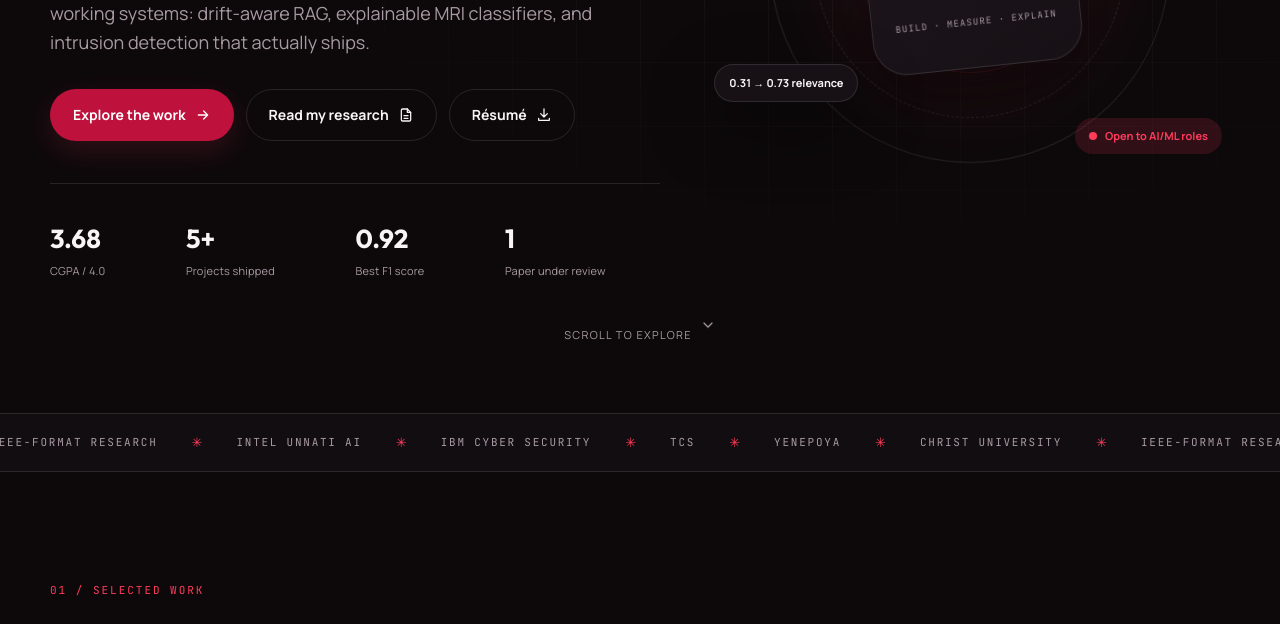
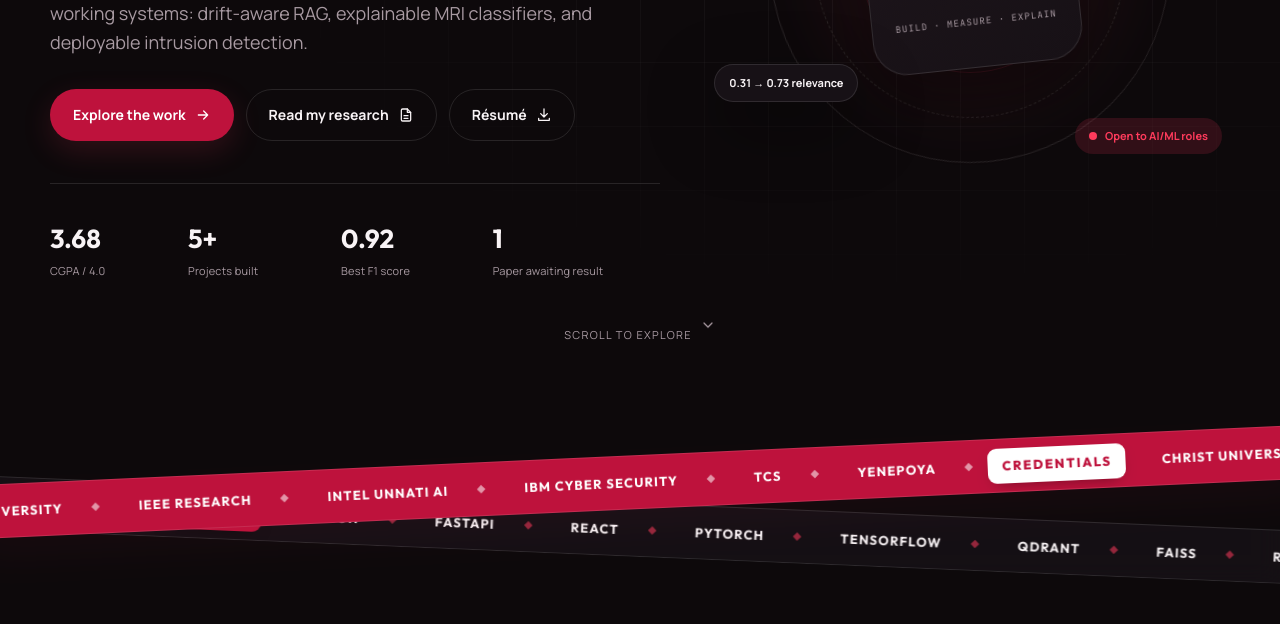
Before and after one commit to abhi6744/abhi6744.github.io, a plain HTML site: page index.html in a window 1280 px wide. Shown: the part 527-1151 px from the top of the page. Drawn offline with Linux system fonts and the light colour scheme.

Commit message:
Refine portfolio copy and add interactive two-band tape

```diff
--- a/assets/css/style.css
+++ b/assets/css/style.css
@@ -108,7 +108,7 @@ img, svg { max-width: 100%; }
 .menu-toggle { display: none; }
 
 /* ---------- Hero ---------- */
-.hero { position: relative; padding: 96px 0 70px; overflow: hidden; }
+.hero { position: relative; padding: 96px 0 110px; overflow: hidden; }
 .hero-grid-bg {
   position: absolute; inset: 0; pointer-events: none;
   background-image: linear-gradient(var(--border) 1px, transparent 1px), linear-gradient(90deg, var(--border) 1px, transparent 1px);
@@ -166,13 +166,45 @@ img, svg { max-width: 100%; }
 .scroll-cue { position: relative; display: flex; align-items: center; justify-content: center; gap: 8px; margin-top: 46px; color: var(--muted); font-size: 11px; letter-spacing: .12em; text-transform: uppercase; }
 .scroll-cue .icon { animation: float 2s ease-in-out infinite; }
 
-/* ---------- Marquee ---------- */
-.marquee { overflow: hidden; border-block: 1px solid var(--border); background: var(--bg-2); padding: 18px 0; }
-.marquee-track { display: flex; align-items: center; gap: 34px; width: max-content; animation: marquee 34s linear infinite; }
-.marquee-track span { font-family: "JetBrains Mono", monospace; font-size: 11px; letter-spacing: .16em; color: var(--muted); white-space: nowrap; }
-.marquee-track i { color: var(--accent); font-style: normal; font-size: 13px; }
-@keyframes marquee { to { transform: translateX(-50%); } }
-.marquee:hover .marquee-track { animation-play-state: paused; }
+/* ---------- Interactive tape ---------- */
+.tape { position: relative; height: 190px; margin-top: -46px; overflow: hidden; z-index: 2; }
+.tape-band {
+  position: absolute; left: -4%; width: 108%; height: 54px; display: flex; align-items: center;
+  overflow: hidden; border-top: 1px solid var(--border); border-bottom: 1px solid var(--border);
+}
+.tape-band--a {
+  top: 48px; transform: rotate(-2.6deg); background: var(--accent-solid); color: #fff;
+  box-shadow: 0 20px 50px -20px var(--accent-soft); z-index: 2;
+}
+.tape-band--b {
+  top: 96px; transform: rotate(2.4deg); color: var(--text);
+  background: color-mix(in srgb, var(--surface) 78%, transparent);
+  backdrop-filter: blur(12px); -webkit-backdrop-filter: blur(12px);
+}
+.tape-track { display: flex; width: max-content; animation: tape-marquee 42s linear infinite; will-change: transform; }
+.tape-band--b .tape-track { animation-direction: reverse; animation-duration: 52s; }
+.tape-band:hover .tape-track, .tape-band:focus-within .tape-track { animation-play-state: paused; }
+.tape-set { display: flex; align-items: center; }
+.tape-lead, .tape-item {
+  display: inline-flex; align-items: center; gap: 12px; padding: 0 16px 0 24px;
+  font-family: "Outfit", sans-serif; font-size: 13px; font-weight: 700;
+  letter-spacing: .09em; text-transform: uppercase; white-space: nowrap;
+  transition: opacity .25s ease, transform .25s ease;
+}
+.tape-item::after {
+  content: ""; width: 6px; height: 6px; margin-left: 18px;
+  transform: rotate(45deg); background: currentColor; opacity: .55;
+}
+.tape-lead {
+  padding: 7px 14px; margin-right: 12px; border-radius: 9px;
+  background: #fff; color: var(--accent-solid); font-weight: 800; letter-spacing: .14em;
+  box-shadow: 0 6px 16px -8px rgba(0, 0, 0, .5);
+}
+.tape-band--b .tape-lead { background: var(--accent-solid); color: #fff; }
+.tape-band--b .tape-item::after { color: var(--accent); }
+.tape-lead:hover, .tape-item:hover { opacity: .72; transform: translateY(-1px); }
+.tape-lead:focus-visible, .tape-item:focus-visible { outline: 2px solid #fff; outline-offset: -5px; }
+@keyframes tape-marquee { to { transform: translateX(-50%); } }
 
 /* ---------- Sections ---------- */
 .section { padding: 110px 0; }
@@ -369,7 +401,12 @@ body.modal-open { overflow: hidden; }
   .container { width: min(var(--max), calc(100% - 32px)); }
   .section { padding: 78px 0; }
   .header-resume { display: none; }
-  .hero { padding-top: 60px; }
+  .hero { padding-top: 60px; padding-bottom: 90px; }
+  .tape { height: 160px; margin-top: -28px; }
+  .tape-band { height: 46px; }
+  .tape-band--a { top: 38px; transform: rotate(-4deg); }
+  .tape-band--b { top: 82px; transform: rotate(4deg); }
+  .tape-lead, .tape-item { font-size: 10px; padding-left: 18px; }
   .hero-stats { grid-template-columns: repeat(2, 1fr); gap: 18px; }
   .hero-visual { min-height: 340px; }
   .orbit-one { width: 300px; height: 300px; }
@@ -400,4 +437,5 @@ body.modal-open { overflow: hidden; }
   html { scroll-behavior: auto; }
   *, *::before, *::after { animation-duration: .01ms !important; animation-iteration-count: 1 !important; transition-duration: .01ms !important; }
   .reveal { opacity: 1; transform: none; }
+  .tape-track { animation: none; }
 }
--- a/assets/js/script.js
+++ b/assets/js/script.js
@@ -67,6 +67,9 @@
     }, { rootMargin: "-45% 0px -50% 0px" });
     sections.forEach((s) => navObserver.observe(s));
   }
+
+  /* ---------- Decorative tape duplicates stay out of tab order ---------- */
+  $$('.tape-set[aria-hidden="true"] a').forEach((link) => link.setAttribute("tabindex", "-1"));
 
   /* ---------- Scroll reveal ---------- */
   const reveals = $$(".reveal");
--- a/index.html
+++ b/index.html
@@ -10,7 +10,7 @@
   <link rel="canonical" href="https://abhi6744.github.io/">
   <meta property="og:type" content="website">
   <meta property="og:title" content="Abhinav G — AI / ML Student, Builder &amp; Researcher">
-  <meta property="og:description" content="MCA student. AI/ML builder. Researcher. Turning research into systems that actually work.">
+  <meta property="og:description" content="MCA student. AI/ML builder. Researcher. Turning research into practical AI systems.">
   <link rel="preconnect" href="https://fonts.googleapis.com">
   <link rel="preconnect" href="https://fonts.gstatic.com" crossorigin>
   <link href="https://fonts.googleapis.com/css2?family=Manrope:wght@400;500;600;700;800&family=Outfit:wght@400;500;600;700;800&family=JetBrains+Mono:wght@400;500;600&display=swap" rel="stylesheet">
@@ -26,7 +26,7 @@
       } catch (e) {}
     })();
   </script>
-  <link rel="stylesheet" href="assets/css/style.css?v=1c9d4cf">
+  <link rel="stylesheet" href="assets/css/style.css?v=2">
 </head>
 <body>
   <a class="skip-link" href="#main">Skip to content</a>
@@ -88,7 +88,7 @@
         <div class="hero-copy">
           <p class="eyebrow hero-eyebrow"><span class="pulse-dot"></span> MCA student · AI/ML builder · Researcher</p>
           <h1>I build AI that <span class="gradient-text">thinks before it answers.</span></h1>
-          <p class="hero-lede">I'm <strong>Abhinav G</strong> — a CHRIST University MCA student turning research into working systems: drift-aware RAG, explainable MRI classifiers, and intrusion detection that actually ships.</p>
+          <p class="hero-lede">I'm <strong>Abhinav G</strong> — a CHRIST University MCA student turning research into working systems: drift-aware RAG, explainable MRI classifiers, and deployable intrusion detection.</p>
           <div class="hero-actions">
             <a href="#work" class="btn btn-primary">Explore the work <svg class="icon icon-sm"><use href="#i-arrow"></use></svg></a>
             <a href="#research" class="btn btn-outline">Read my research <svg class="icon icon-sm"><use href="#i-file"></use></svg></a>
@@ -96,9 +96,9 @@
           </div>
           <ul class="hero-stats" aria-label="At a glance">
             <li><strong data-count="3.68" data-decimals="2">0</strong><span>CGPA / 4.0</span></li>
-            <li><strong data-count="5" data-suffix="+">0</strong><span>Projects shipped</span></li>
+            <li><strong data-count="5" data-suffix="+">0</strong><span>Projects built</span></li>
             <li><strong data-count="0.92" data-decimals="2">0</strong><span>Best F1 score</span></li>
-            <li><strong data-count="1" data-suffix="">0</strong><span>Paper under review</span></li>
+            <li><strong data-count="1" data-suffix="">0</strong><span>Paper awaiting result</span></li>
           </ul>
         </div>
 
@@ -120,11 +120,59 @@
       <a class="scroll-cue" href="#work"><span>Scroll to explore</span><svg class="icon icon-sm"><use href="#i-chevron"></use></svg></a>
     </section>
 
-    <!-- ===== Credibility strip ===== -->
-    <div class="marquee" aria-label="Background and recognitions">
-      <div class="marquee-track">
-        <span>CHRIST UNIVERSITY</span><i>✳</i><span>IEEE-FORMAT RESEARCH</span><i>✳</i><span>INTEL UNNATI AI</span><i>✳</i><span>IBM CYBER SECURITY</span><i>✳</i><span>TCS</span><i>✳</i><span>YENEPOYA</span><i>✳</i>
-        <span>CHRIST UNIVERSITY</span><i>✳</i><span>IEEE-FORMAT RESEARCH</span><i>✳</i><span>INTEL UNNATI AI</span><i>✳</i><span>IBM CYBER SECURITY</span><i>✳</i><span>TCS</span><i>✳</i><span>YENEPOYA</span><i>✳</i>
+    <!-- ===== Interactive tape ===== -->
+    <div class="tape" aria-label="Background and toolkit">
+      <div class="tape-band tape-band--a">
+        <div class="tape-track">
+          <div class="tape-set">
+            <a class="tape-lead" href="#about">Credentials</a>
+            <a class="tape-item" href="#about">CHRIST University</a>
+            <a class="tape-item" href="#research">IEEE Research</a>
+            <a class="tape-item" href="#certifications">Intel Unnati AI</a>
+            <a class="tape-item" href="#certifications">IBM Cyber Security</a>
+            <a class="tape-item" href="#certifications">TCS</a>
+            <a class="tape-item" href="#about">Yenepoya</a>
+          </div>
+          <div class="tape-set" aria-hidden="true">
+            <a class="tape-lead" href="#about">Credentials</a>
+            <a class="tape-item" href="#about">CHRIST University</a>
+            <a class="tape-item" href="#research">IEEE Research</a>
+            <a class="tape-item" href="#certifications">Intel Unnati AI</a>
+            <a class="tape-item" href="#certifications">IBM Cyber Security</a>
+            <a class="tape-item" href="#certifications">TCS</a>
+            <a class="tape-item" href="#about">Yenepoya</a>
+          </div>
+        </div>
+      </div>
+      <div class="tape-band tape-band--b">
+        <div class="tape-track">
+          <div class="tape-set">
+            <a class="tape-lead" href="#work">Toolkit</a>
+            <a class="tape-item" href="#work">Python</a>
+            <a class="tape-item" href="#work">FastAPI</a>
+            <a class="tape-item" href="#work">React</a>
+            <a class="tape-item" href="#work">PyTorch</a>
+            <a class="tape-item" href="#work">TensorFlow</a>
+            <a class="tape-item" href="#research">Qdrant</a>
+            <a class="tape-item" href="#research">FAISS</a>
+            <a class="tape-item" href="#research">RAG</a>
+            <a class="tape-item" href="#work">Computer Vision</a>
+            <a class="tape-item" href="#work">Cyber Security</a>
+          </div>
+          <div class="tape-set" aria-hidden="true">
+            <a class="tape-lead" href="#work">Toolkit</a>
+            <a class="tape-item" href="#work">Python</a>
+            <a class="tape-item" href="#work">FastAPI</a>
+            <a class="tape-item" href="#work">React</a>
+            <a class="tape-item" href="#work">PyTorch</a>
+            <a class="tape-item" href="#work">TensorFlow</a>
+            <a class="tape-item" href="#research">Qdrant</a>
+            <a class="tape-item" href="#research">FAISS</a>
+            <a class="tape-item" href="#research">RAG</a>
+            <a class="tape-item" href="#work">Computer Vision</a>
+            <a class="tape-item" href="#work">Cyber Security</a>
+          </div>
+        </div>
       </div>
     </div>
 
@@ -133,7 +181,7 @@
       <div class="container">
         <div class="section-head reveal">
           <span class="section-index">01 / Selected work</span>
-          <h2>Five builds. <span class="muted">Each solving a real problem.</span></h2>
+          <h2>Five builds. <span class="muted">Each solves a real problem.</span></h2>
           <p>Academic projects turned into end-to-end systems — data, model, API and interface.</p>
         </div>
 
@@ -141,8 +189,8 @@
           <article class="work-card reveal">
             <div class="work-top"><span class="work-no">01</span><span class="work-year">2026</span></div>
             <h3>Akshaya Advisory <span>· Citizen Service AI</span></h3>
-            <p>Agentic RAG chatbot for Aadhaar, ration card and scholarship guidance with strict source grounding, multimodal document checks and zero permanent document storage.</p>
-            <div class="work-metric"><strong>0 hallucinations</strong><span>grounded answers</span></div>
+            <p>Agentic RAG chatbot for Aadhaar, ration card and scholarship guidance with strict source grounding, multimodal document checks and no permanent document storage.</p>
+            <div class="work-metric"><strong>Minimum hallucination</strong><span>grounded answers</span></div>
             <div class="tags"><span>Python</span><span>FastAPI</span><span>React Native</span><span>FAISS</span><span>Grok</span></div>
             <a class="work-link" href="https://github.com/abhi6744/Agentic-RAG-Based-Citizen-Service-Advisory-Chatbot" target="_blank" rel="noopener">View code <svg class="icon icon-sm"><use href="#i-up-right"></use></svg></a>
           </article>
@@ -160,7 +208,7 @@
             <div class="work-top"><span class="work-no">03</span><span class="work-year">2026</span></div>
             <h3>NeuroXplain <span>· Explainable MRI</span></h3>
             <p>Full-stack 3D NIfTI classifier for Alzheimer's with skull-stripping, registration and a four-backbone ensemble. Grad-CAM, SHAP and LIME make decisions visible to clinicians.</p>
-            <div class="work-metric"><strong>84% acc · 0.93 AUC</strong><span>ADNI-style scans</span></div>
+            <div class="work-metric"><strong>84% accuracy · 0.93 AUC</strong><span>ADNI-style scans</span></div>
             <div class="tags"><span>TensorFlow</span><span>FastAPI</span><span>React</span><span>ANTsPy</span></div>
             <a class="work-link" href="https://github.com/abhi6744/Alzheimer-s-prediction-using-MRI" target="_blank" rel="noopener">View code <svg class="icon icon-sm"><use href="#i-up-right"></use></svg></a>
           </article>
@@ -192,14 +240,14 @@
         <div class="section-head reveal">
           <span class="section-index">02 / Research</span>
           <h2>A question worth <span class="gradient-text">asking.</span></h2>
-          <p>SemanticGuard — my first full research paper. Presented and currently awaiting the publication decision.</p>
+          <p>SemanticGuard — my first full research paper. Presented and currently awaiting the publication result.</p>
         </div>
 
         <div class="paper-feature reveal">
           <div class="paper-main">
             <div class="paper-badges">
-              <span class="badge badge-status"><span class="pulse-dot"></span> Presented · Publication pending</span>
-              <span class="badge">IEEE-format manuscript</span>
+              <span class="badge badge-status"><span class="pulse-dot"></span> Presented · Awaiting result</span>
+              <span class="badge">IEEE research paper</span>
             </div>
             <h3>SemanticGuard: A Drift-Aware Selective Re-Embedding and Hybrid Coverage-Gap Ingestion Framework for Efficient RAG Systems</h3>
             <div class="paper-authors">
@@ -257,7 +305,7 @@
             <p><strong>Abstract.</strong> Retrieval Augmented Generation systems use vector databases to ground generated answers in retrieved documents. While source text may remain unchanged, changing the embedding model or processing pipeline makes stored embeddings decay. Full corpus re-embedding is resource-heavy. SemanticGuard presents budget-aware document ingestion and selective embedding correction: documents are ranked by semantic drift and the highest-drift items within a budget are re-embedded, while incoming documents are ranked by both topical representativeness and coverage-gap uniqueness. Against Full-Rebuild nDCG@10, SemanticGuard retains 94.9%, 85.7% and 86.1% on arXiv abstracts, Indian news and financial analyst-rated headlines at 20% repair and 20% ingestion budgets, and 95.4%, 85.6% and 89.6% under cross-model drift validation.</p>
             <p><strong>Contributions.</strong> (1) an embedding-space drift score that detects stale vectors with unchanged text; (2) cost-conscious selective re-embedding with a budget-derived threshold; (3) hybrid document intake blending representativeness and coverage gaps; (4) evaluation on three datasets with real and synthetic drift; (5) computational-cost comparison against partial updates and full rebuilds.</p>
             <p><strong>Keywords.</strong> Retrieval-Augmented Generation · vector database · semantic drift · selective re-embedding · cost-aware maintenance · coverage-gap ingestion.</p>
-            <a href="assets/SemanticGuard-Research-IEEE.pdf" target="_blank" rel="noopener" class="inline-link">Open the 6-page manuscript <svg class="icon icon-sm"><use href="#i-up-right"></use></svg></a>
+            <a href="assets/SemanticGuard-Research-IEEE.pdf" target="_blank" rel="noopener" class="inline-link">Open the 6-page paper <svg class="icon icon-sm"><use href="#i-up-right"></use></svg></a>
           </div>
         </details>
       </div>
@@ -289,7 +337,7 @@
             <p class="timeline-place">CHRIST University · Delhi NCR</p>
             <ul>
               <li>Developed five end-to-end projects across RAG, computer vision and security.</li>
-              <li>Authored a paper on drift-aware RAG maintenance, presented and under publication review.</li>
+              <li>Authored a paper on drift-aware RAG maintenance, presented and awaiting publication result.</li>
             </ul>
           </article>
         </div>
@@ -345,6 +393,7 @@
           <p>AI/ML internships, full-time roles, research collaborations — or just a conversation about RAG and computer vision. My inbox is open.</p>
           <div class="contact-links">
             <a href="mailto:abhinavgireesh013@gmail.com" class="contact-link"><svg class="icon"><use href="#i-mail"></use></svg><span>abhinavgireesh013@gmail.com</span></a>
+            <a href="tel:+918086201772" class="contact-link"><svg class="icon"><use href="#i-phone"></use></svg><span>+91 8086201772</span></a>
             <a href="https://www.linkedin.com/in/abhinav-g-334957321" target="_blank" rel="noopener" class="contact-link"><svg class="icon"><use href="#i-linkedin"></use></svg><span>linkedin.com/in/abhinav-g-334957321</span></a>
             <a href="https://github.com/abhi6744" target="_blank" rel="noopener" class="contact-link"><svg class="icon"><use href="#i-github"></use></svg><span>github.com/abhi6744</span></a>
           </div>
@@ -379,7 +428,7 @@
     <div class="modal-backdrop" data-close-paper></div>
     <div class="modal-card" role="document">
       <div class="modal-head">
-        <div><span class="section-index">RESEARCH / 6 PAGES</span><h3 id="paperModalTitle">SemanticGuard — IEEE-format manuscript</h3></div>
+        <div><span class="section-index">RESEARCH / 6 PAGES</span><h3 id="paperModalTitle">SemanticGuard — IEEE research paper</h3></div>
         <button class="modal-close" id="paperClose" type="button" aria-label="Close research paper popup"><svg class="icon"><use href="#i-close"></use></svg></button>
       </div>
       <div class="modal-body"><iframe id="paperFrame" src="about:blank" title="SemanticGuard research paper PDF"></iframe></div>
@@ -394,6 +443,6 @@
   <div class="toast" id="toast" role="status" aria-live="polite"></div>
   <button class="back-to-top" id="backToTop" type="button" aria-label="Back to top"><svg class="icon"><use href="#i-chevron"></use></svg></button>
 
-  <script src="assets/js/script.js?v=1c9d4cf"></script>
+  <script src="assets/js/script.js?v=2"></script>
 </body>
 </html>
```
Also changed, not shown: 1 other file.
